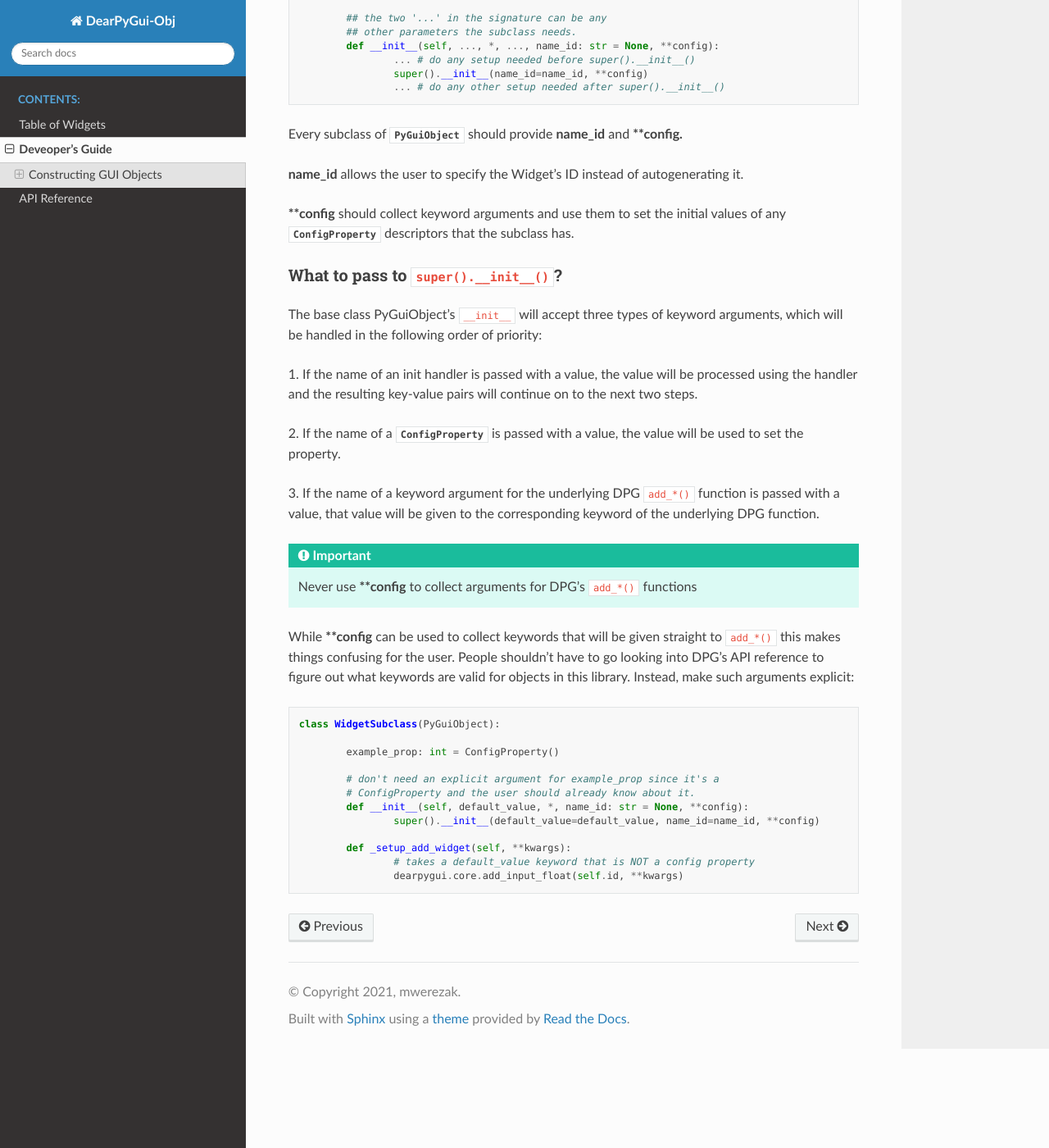
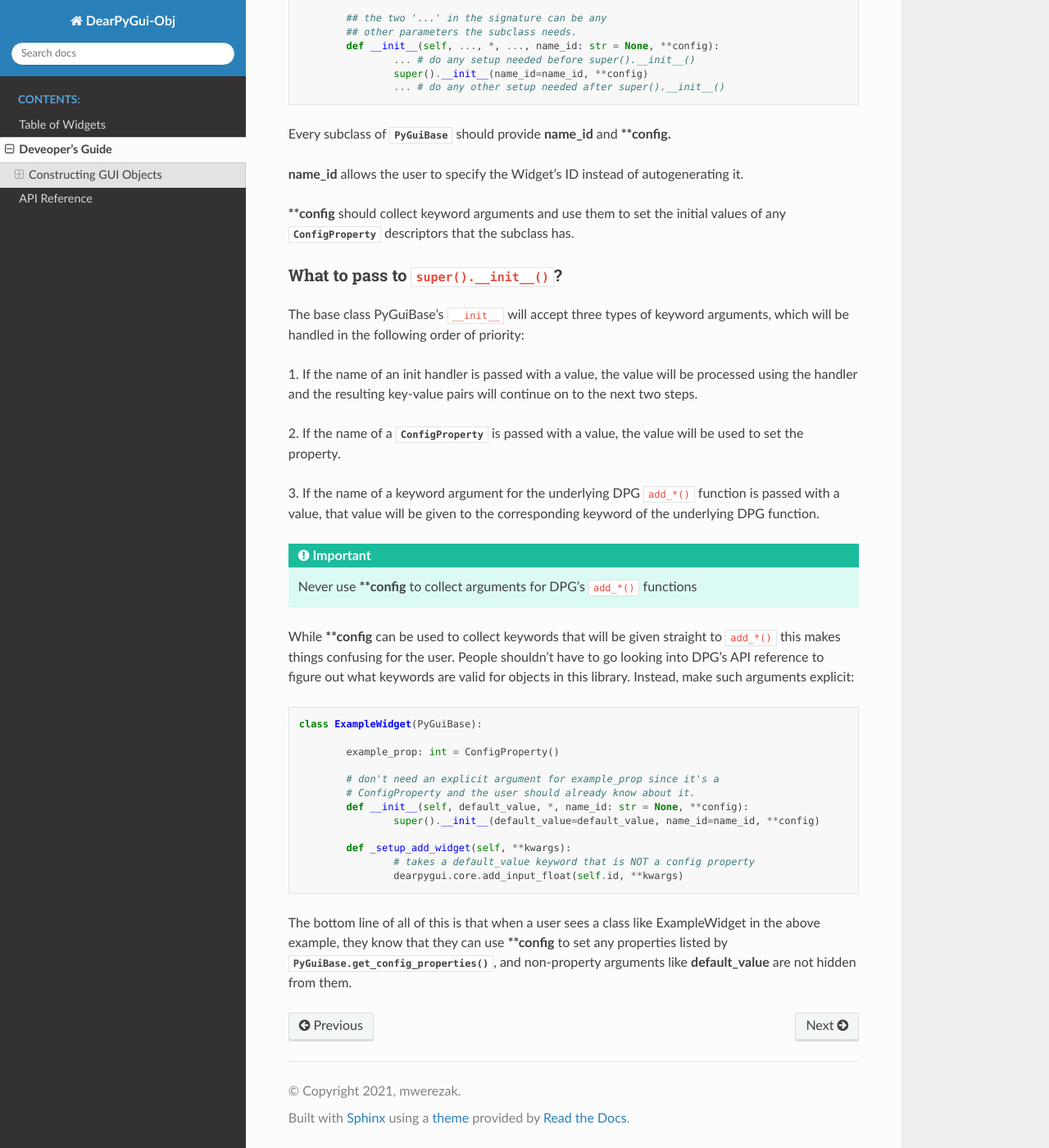
Before and after one commit to mwerezak/DearPyGui-Obj, a Sphinx documentation site: the page built from docs/devguide.rst, in a window 1280 px wide and 1400 px high, scrolled down 369 px. Shown: the whole window at 82% size. Built offline with Sphinx 7.4.7 and the Read the Docs theme 2.0.0, drawn with Linux system fonts in a browser that asks for light colours.

Commit message:
Edit docs

```diff
--- a/docs/devguide.rst
+++ b/docs/devguide.rst
@@ -7,11 +7,13 @@ This is a work in progress.
 Constructing GUI Objects
 ------------------------
 
+.. .. currentmodule:: dearpygui_obj.wrapper
+
 All wrapper objects should have an ``__init__`` signature that roughly conforms to the following convention:
 
 .. code-block:: python
 
-	class WidgetSubclass(PyGuiObject):
+	class WidgetSubclass(PyGuiBase):
 
 		## the two '...' in the signature can be any
 		## other parameters the subclass needs.
@@ -20,7 +22,7 @@ All wrapper objects should have an ``__init__`` signature that roughly conforms
 			super().__init__(name_id=name_id, **config)
 			... # do any other setup needed after super().__init__()
 
-Every subclass of :class:`PyGuiObject` should provide **name_id** and **\**config.**
+Every subclass of :class:`PyGuiBase` should provide **name_id** and **\**config.**
 
 **name_id** allows the user to specify the Widget's ID instead of autogenerating it.
 
@@ -31,7 +33,7 @@ of any :class:`ConfigProperty` descriptors that the subclass has.
 What to pass to ``super().__init__()``?
 ^^^^^^^^^^^^^^^^^^^^^^^^^^^^^^^^^^^^^^^
 
-The base class PyGuiObject's ``__init__`` will accept three types of keyword
+The base class PyGuiBase's ``__init__`` will accept three types of keyword
 arguments, which will be handled in the following order of priority:
 
 1. If the name of an init handler is passed with a value, the value will be
@@ -56,7 +58,7 @@ in this library. Instead, make such arguments explicit:
 
 .. code-block:: python
 
-	class WidgetSubclass(PyGuiObject):
+	class ExampleWidget(PyGuiBase):
 
 		example_prop: int = ConfigProperty()
 
@@ -68,3 +70,8 @@ in this library. Instead, make such arguments explicit:
 		def _setup_add_widget(self, **kwargs):
 			# takes a default_value keyword that is NOT a config property
 			dearpygui.core.add_input_float(self.id, **kwargs)
+
+The bottom line of all of this is that when a user sees a class like ExampleWidget
+in the above example, they know that they can use **\**config** to set any properties
+listed by :meth:`PyGuiBase.get_config_properties`, and non-property arguments like
+**default_value** are not hidden from them.
```
